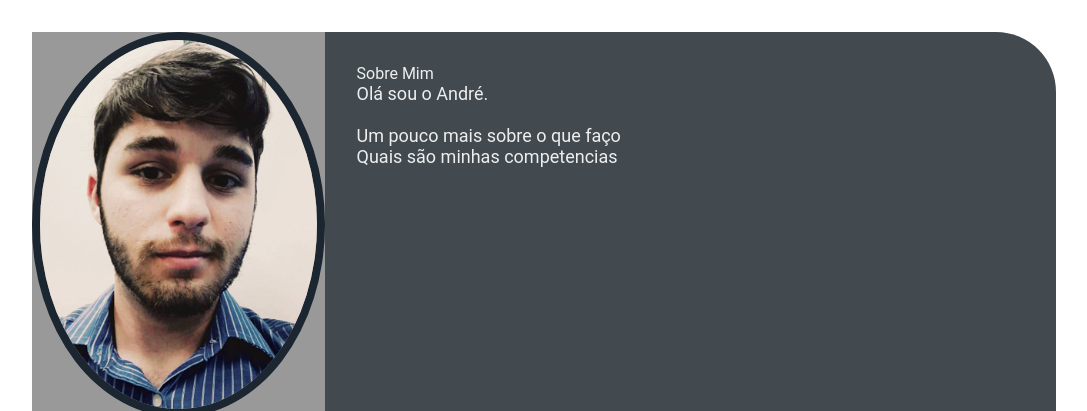
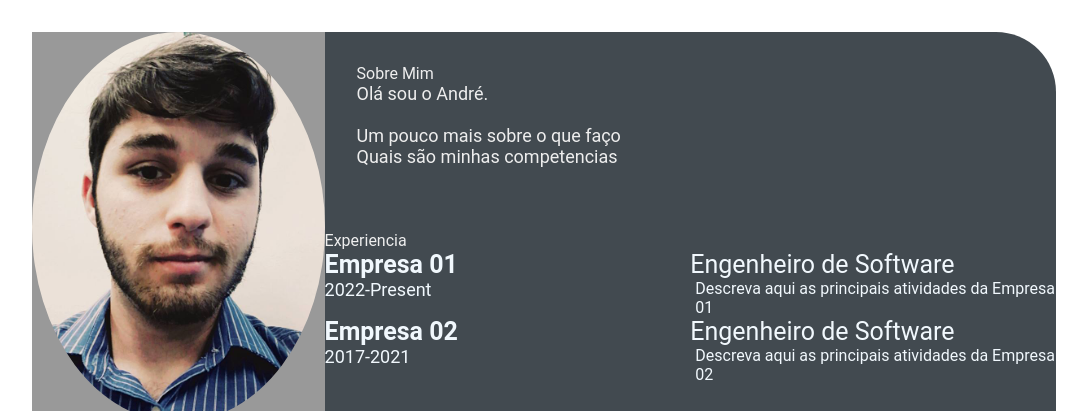
Before and after one commit to castanhadev/castanhadev.github.io, a plain HTML site: page index.html in a window 1280 px wide. Shown: the top 411 px of the page, without its empty margins (96-1183 px from the left). Drawn offline with Linux system fonts and the light colour scheme.

Commit message:
feat-add-job-details (#4)

```diff
--- a/index.html
+++ b/index.html
@@ -1,3 +1,4 @@
+<!DOCTYPE html>
 <html lang="en">
 <head>
     <meta charset="UTF-8">
@@ -46,6 +47,34 @@
                         </p>
                     </section>
                 </div>
+            <section class="experience gap">
+                <div class="right-title">Experiencia</div>
+                <div class="experience-contents">
+                    <div class="exp-left">
+                        <p class="exp-company-name">Empresa 01</p>
+                        <p class="exp-time-period">2022-Present</p>
+                    </div>
+                    <div class="exp-right">
+                        <p class="exp-position">Engenheiro de Software</p>
+                        <p class="exp-desc">
+                            Descreva aqui as principais atividades da Empresa 01
+                        </p>
+                    </div>
+                    <div class="exp-left">
+                        <p class="exp-company-name">Empresa 02</p>
+                        <p class="exp-time-period">2017-2021</p>
+                    </div>
+                    <div class="exp-right">
+                        <p class="exp-position">Engenheiro de Software</p>
+                        <p class="exp-desc">
+                            Descreva aqui as principais atividades da Empresa 02
+                        </p>
+                    </div>
+                </div>
+
+
+
+            </section>
             </section>
     </main>
 </body>
--- a/style.css
+++ b/style.css
@@ -38,8 +38,7 @@
 
 .profile .profile-image {
     width: 100%;
-    border-radius: 50%;
-    border: 8px solid #1B2631;
+    border-radius: 100%;
 }
 
 .name {
@@ -102,3 +101,38 @@
     font-size: 18px;
     color: #eeeeee;
 }
+
+.experience-contents,
+.education-contents,
+.awards-contents {
+    display: grid;
+    grid-template-columns: repeat(2, 1fr);
+    padding-bottom: 2rem;
+    color: #F1F8FD;
+}
+
+.exp-company-name,
+.education-school-name,
+.awards-company-name {
+    font-size: 25px;
+    font-weight: bold;
+}
+
+.exp-time-period,
+.educationp-time-period,
+.awards-time-period {
+    font-size: 18px;
+}
+
+.exp-position,
+.education-subject,
+.awards-name {
+    font-size: 25px;
+}
+
+.exp-desc,
+.education-desc,
+.awards-desc {
+    font-size: 16px;
+    padding-left: 5px;
+}
```
